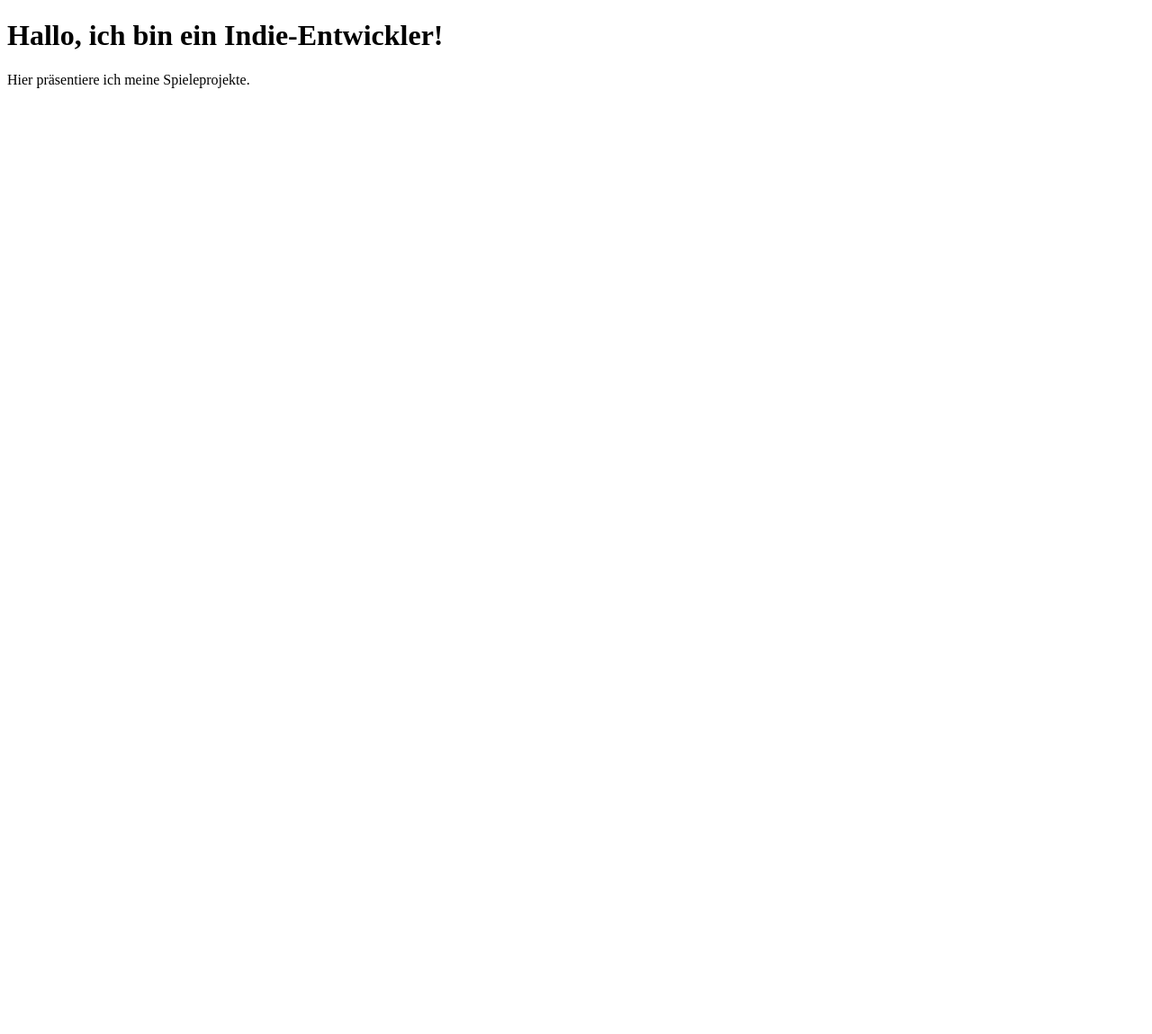
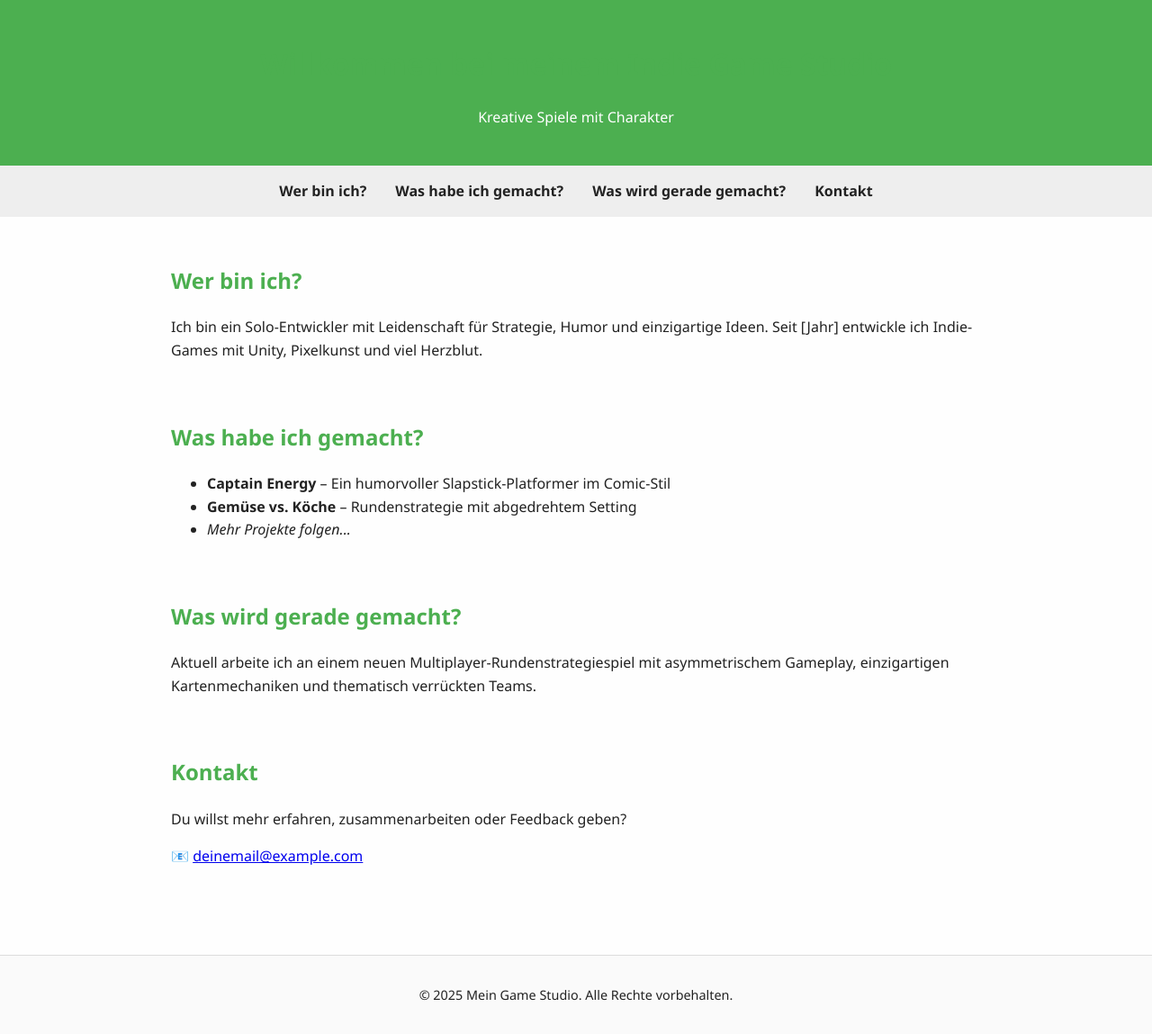
Before and after one commit to Asthaproject/.github.io, a plain HTML site: page index.html in a window 1280 px wide. Shown: the whole page at 90% size. Before the commit the page ends 800 px from the top, so only its background shows below. Drawn offline with Linux system fonts and the light colour scheme.

Commit message:
Update index.html

```diff
--- a/index.html
+++ b/index.html
@@ -1,11 +1,114 @@
 <!DOCTYPE html>
-<html>
+<html lang="de">
 <head>
   <meta charset="UTF-8">
-  <title>Willkommen auf meiner Spiele-Website</title>
+  <meta name="viewport" content="width=device-width, initial-scale=1.0">
+  <title>Mein Game Studio</title>
+  <style>
+    :root {
+      --bg: #fefefe;
+      --text: #222;
+      --accent: #4CAF50;
+    }
+
+    body {
+      margin: 0;
+      font-family: 'Segoe UI', sans-serif;
+      background: var(--bg);
+      color: var(--text);
+      line-height: 1.6;
+    }
+
+    header {
+      background: var(--accent);
+      color: white;
+      padding: 1.5rem 2rem;
+      text-align: center;
+    }
+
+    nav {
+      display: flex;
+      justify-content: center;
+      gap: 2rem;
+      background: #eee;
+      padding: 1rem;
+    }
+
+    nav a {
+      text-decoration: none;
+      color: var(--text);
+      font-weight: bold;
+    }
+
+    nav a:hover {
+      color: var(--accent);
+    }
+
+    main {
+      max-width: 900px;
+      margin: auto;
+      padding: 2rem;
+    }
+
+    section {
+      margin-bottom: 4rem;
+    }
+
+    h1, h2 {
+      color: var(--accent);
+    }
+
+    footer {
+      text-align: center;
+      padding: 2rem;
+      font-size: 0.9rem;
+      background: #fafafa;
+      border-top: 1px solid #ddd;
+    }
+  </style>
 </head>
 <body>
-  <h1>Hallo, ich bin ein Indie-Entwickler!</h1>
-  <p>Hier präsentiere ich meine Spieleprojekte.</p>
+  <header>
+    <h1>Willkommen bei meinem Indie Game Studio</h1>
+    <p>Kreative Spiele mit Charakter</p>
+  </header>
+
+  <nav>
+    <a href="#about">Wer bin ich?</a>
+    <a href="#done">Was habe ich gemacht?</a>
+    <a href="#current">Was wird gerade gemacht?</a>
+    <a href="#contact">Kontakt</a>
+  </nav>
+
+  <main>
+    <section id="about">
+      <h2>Wer bin ich?</h2>
+      <p>Ich bin ein Solo-Entwickler mit Leidenschaft für Strategie, Humor und einzigartige Ideen. Seit [Jahr] entwickle ich Indie-Games mit Unity, Pixelkunst und viel Herzblut.</p>
+    </section>
+
+    <section id="done">
+      <h2>Was habe ich gemacht?</h2>
+      <ul>
+        <li><strong>Captain Energy</strong> – Ein humorvoller Slapstick-Platformer im Comic-Stil</li>
+        <li><strong>Gemüse vs. Köche</strong> – Rundenstrategie mit abgedrehtem Setting</li>
+        <li><em>Mehr Projekte folgen...</em></li>
+      </ul>
+    </section>
+
+    <section id="current">
+      <h2>Was wird gerade gemacht?</h2>
+      <p>Aktuell arbeite ich an einem neuen Multiplayer-Rundenstrategiespiel mit asymmetrischem Gameplay, einzigartigen Kartenmechaniken und thematisch verrückten Teams.</p>
+    </section>
+
+    <section id="contact">
+      <h2>Kontakt</h2>
+      <p>Du willst mehr erfahren, zusammenarbeiten oder Feedback geben?</p>
+      <p>📧 <a href="mailto:deinemail@example.com">deinemail@example.com</a></p>
+    </section>
+  </main>
+
+  <footer>
+    &copy; 2025 Mein Game Studio. Alle Rechte vorbehalten.
+  </footer>
 </body>
 </html>
```
